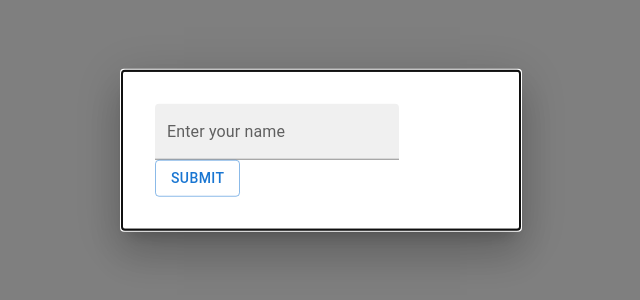
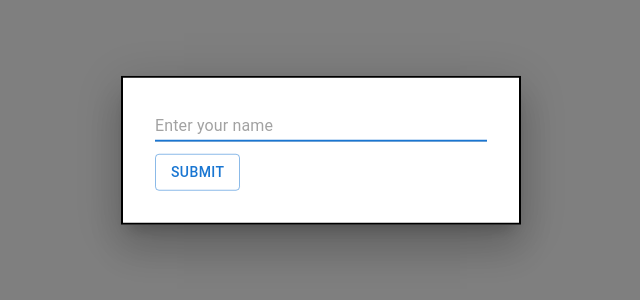
Before and after one commit to Rashad-Muntar/upChat, a React (Create React App) app: page / in a window 1280 px wide. Shown: the part 250-550 px from the top of the page, without its empty margins (319-959 px from the left). Built offline with nearby package versions, Linux system fonts and the light colour scheme.

Commit message:
update default store user

```diff
--- a/src/App.js
+++ b/src/App.js
@@ -11,12 +11,12 @@ function App() {
   return (
     <>
       <NewUser />
-      {currentUser.username !== null && (
+      {currentUser.username !== "" ? (
         <div className={coverStyle}>
           <ChatList />
           <NewChat />
         </div>
-      )}
+      ): <p>PLEASE ENTER YOUR NAME TO OPEN CHAT</p>}
     </>
   );
 }
--- a/src/Components/chatList.js
+++ b/src/Components/chatList.js
@@ -39,7 +39,7 @@ function ChatList() {
 
   const handleScroll = (e) => {
     let element = e.target;
-    if (element.scrollTop === 3) {
+    if (element.scrollTop === 0) {
       setChatLmimt(chatLimit + 2);
     }
   };
--- a/src/Components/newUser.js
+++ b/src/Components/newUser.js
@@ -1,6 +1,6 @@
 import React, { useEffect, useState } from "react";
 import Backdrop from "@mui/material/Backdrop";
-import { TextField } from "@mui/material";
+import { Input, Typography } from "@mui/material";
 import Box from "@mui/material/Box";
 import Modal from "@mui/material/Modal";
 import Fade from "@mui/material/Fade";
@@ -20,11 +20,12 @@ const style = {
   p: 4,
 };
 
-export default function NewUser() {
+export default function NewUser({ openModal }) {
   const [open, setOpen] = useState(false);
   const [user, setUser] = useState("");
   const handleOpen = () => setOpen(true);
   const handleClose = () => setOpen(false);
+  const [err, setErr] = useState("");
   const dispatch = useDispatch();
 
   useEffect(() => {
@@ -33,10 +34,17 @@ export default function NewUser() {
 
   const nameChangehandler = (e) => {
     setUser(e.target.value);
+    if (e.target.value !== "") {
+      setErr("");
+    }
   };
 
   const submitHandler = (e) => {
     e.preventDefault();
+    if (user === "") {
+      setErr("Please enter you name first");
+      return;
+    }
     dispatch(setUsername({ username: user }));
     handleClose();
   };
@@ -57,12 +65,16 @@ export default function NewUser() {
         <Fade in={open}>
           <Box sx={style}>
             <form onSubmit={submitHandler}>
-              <TextField
+              <Typography sx={{ color: "red" }}>{err}</Typography>
+              <Input
                 value={user}
-                id="filled-basic"
-                label="Enter your name"
-                variant="filled"
+                placeholder="Enter your name"
+                type="string"
+                fullWidth={true}
                 onChange={nameChangehandler}
+                autoFocus={true}
+                inputProps={{ maxLength: 10 }}
+                sx={{ marginBottom: "12px" }}
               />
               <Box>
                 <Button type="submit" variant="outlined">
--- a/src/State/userSlice.js
+++ b/src/State/userSlice.js
@@ -1,6 +1,6 @@
 import { createSlice } from "@reduxjs/toolkit";
 
-const initialState = { username: null };
+const initialState = { username: "" };
 
 const userSlice = createSlice({
   name: "user",
```
